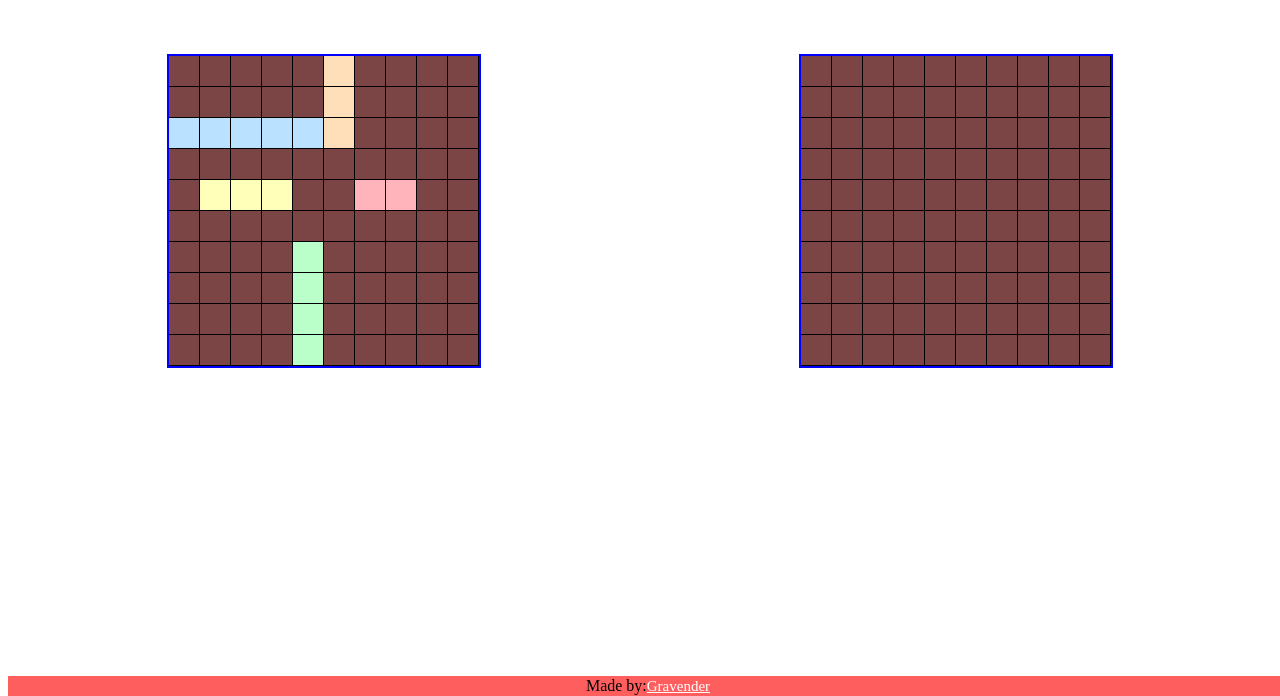
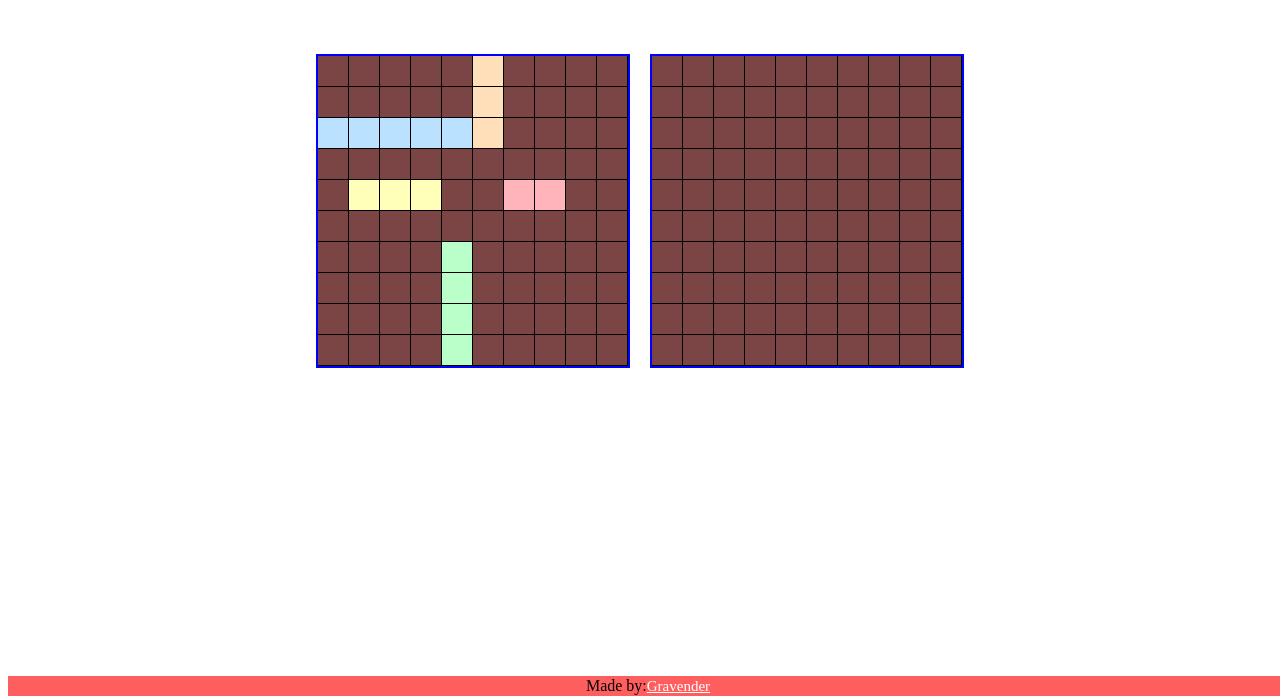
Before and after one commit to Gravender/battleship, a website built with webpack: page src/template.html in a window 1280 px wide. Both pictures are taken after a click on the button "StartGame". Shown: the part 104-800 px from the top of the page. Built offline with nearby package versions, Linux system fonts and the light colour scheme.

Commit message:
fix scaling

```diff
--- a/src/css/style.css
+++ b/src/css/style.css
@@ -52,14 +52,16 @@ h1 {
 #content {
   display: flex;
   flex-direction: row;
+  align-items: center;
+  align-content: center;
+  justify-content: center;
 }
 .gameboard {
   display: grid;
   width: 310px;
   height: 310px;
-  margin: auto;
+  margin: 10px;
   margin-top: 20px;
-  padding: auto;
   grid-template-rows: repeat(var(--grid-rows), 30px);
   grid-template-columns: repeat(var(--grid-cols), 30px);
   border: 2px solid blue;
@@ -73,7 +75,7 @@ h1 {
   background-color: rgba(156, 87, 87, 0.8);
 }
 .cellHit {
-  font-size: 3vw;
+  font-size: 30px;
   color: #fff;
   text-align: center;
 }
```
Also changed, not shown: 1 other file.
